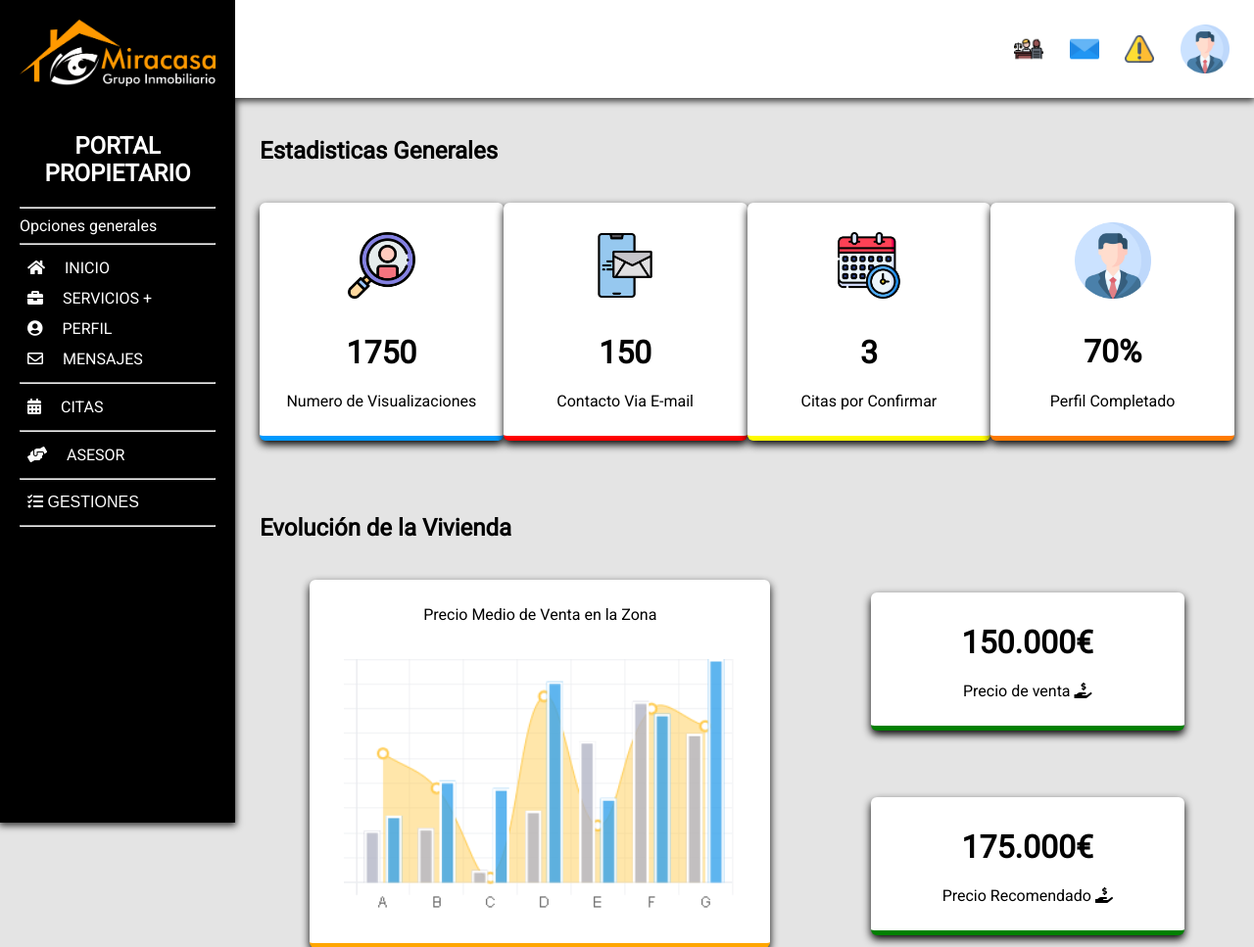
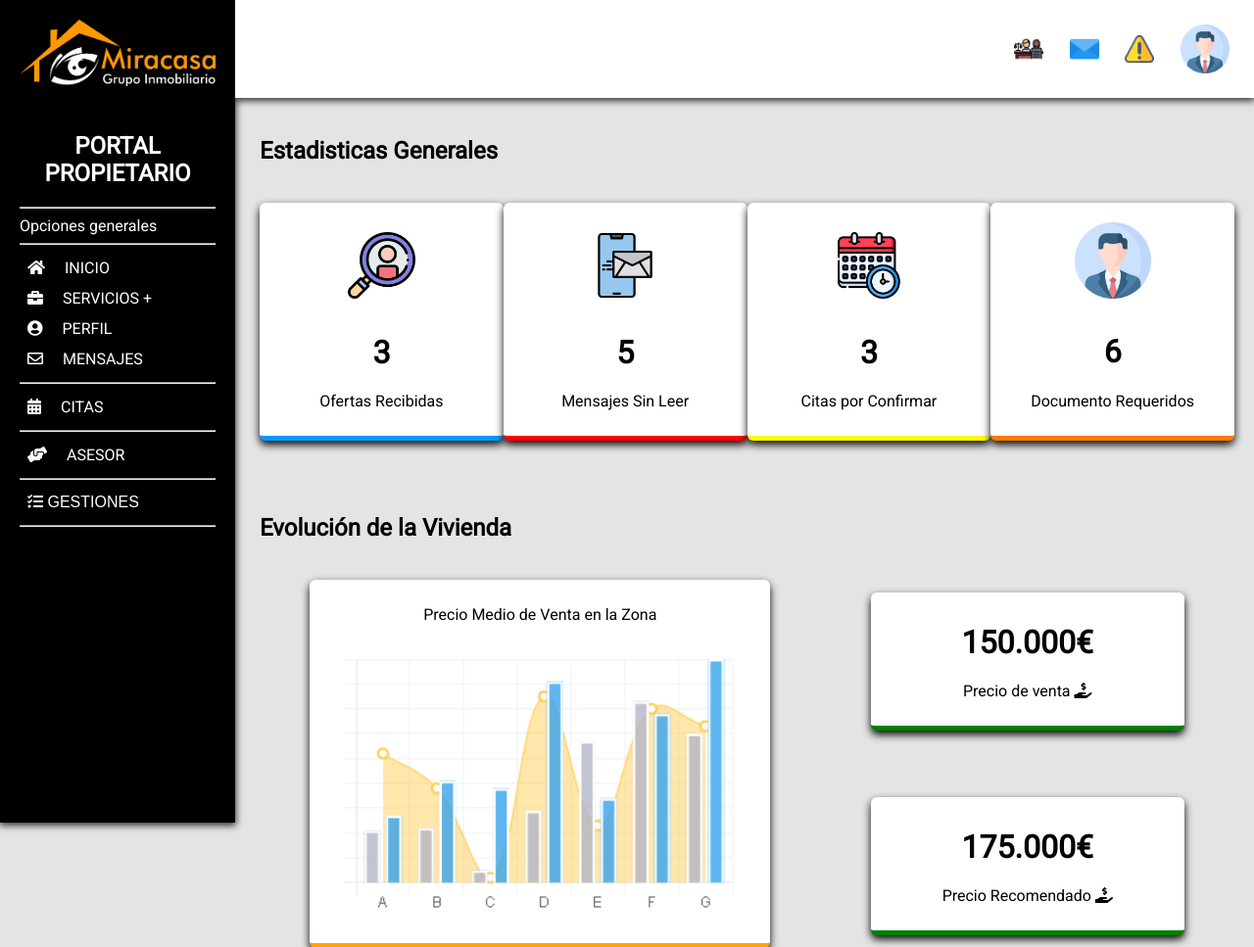
Before and after one commit to mario-orle/luisito, a WordPress theme: template wp/themes/portal_propietario/page-index.html.php in a window 1280 px wide. Shown: the top 967 px of the page at 98% size. Run offline with PHP 8.4 and a stand-in for WordPress, Linux system fonts and the light colour scheme; the site name, menu and one post (Sample post) are stand-ins, and other content is empty; some libraries are stand-ins or nearby versions.

Commit message:
cmabios wp

```diff
--- a/MENU PERFIL/INDEX.html
+++ b/MENU PERFIL/INDEX.html
@@ -73,13 +73,13 @@
         <div class="estadisticas">
           <div class="visualizaciones">
             <img src="lupa.png" width="100%">
-            <h1>1750</h1>
-            <p>Numero de Visualizaciones</p>
+            <h1>3</h1>
+            <p>Ofertas Recibidas</p>
           </div>
           <div class="contacto-email">
             <img src="email2.png"  width="100%">
             <h1>150</h1>
-            <p>Contacto Via E-mail</p>
+            <p>Mensajes Sin Leer</p>
           </div>
           <div class="calendario">
             <img src="schedule.png"  width="100%">
--- a/wp/themes/portal_propietario/page-index.html.php
+++ b/wp/themes/portal_propietario/page-index.html.php
@@ -26,13 +26,13 @@ get_header();
             <div class="estadisticas">
                 <div class="visualizaciones">
                     <img src="<?php echo get_template_directory() . '/assets/img/'?>lupa.png" width="100%">
-                    <h1>1750</h1>
-                    <p>Numero de Visualizaciones</p>
+                    <h1>3</h1>
+                    <p>Ofertas Recibidas</p>
                 </div>
                 <div class="contacto-email">
                     <img src="<?php echo get_template_directory() . '/assets/img/'?>email2.png" width="100%">
-                    <h1>150</h1>
-                    <p>Contacto Via E-mail</p>
+                    <h1>5</h1>
+                    <p>Mensajes Sin Leer</p>
                 </div>
                 <div class="calendario">
                     <img src="<?php echo get_template_directory() . '/assets/img/'?>schedule.png" width="100%">
@@ -41,8 +41,8 @@ get_header();
                 </div>
                 <div class="porcentaje-perfil">
                     <img src="<?php echo get_template_directory() . '/assets/img/'?>perfil.png" width="100%">
-                    <h1>70%</h1>
-                    <p>Perfil Completado</p>
+                    <h1>6</h1>
+                    <p>Documento Requeridos</p>
                 </div>
             </div>
         </div>
```
